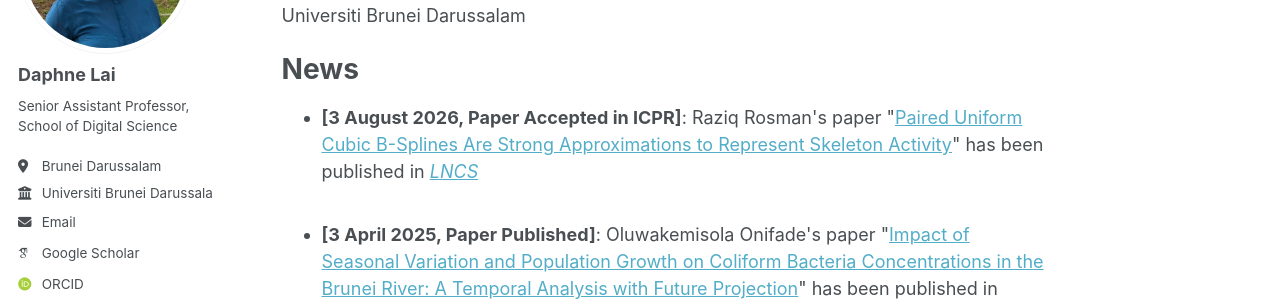
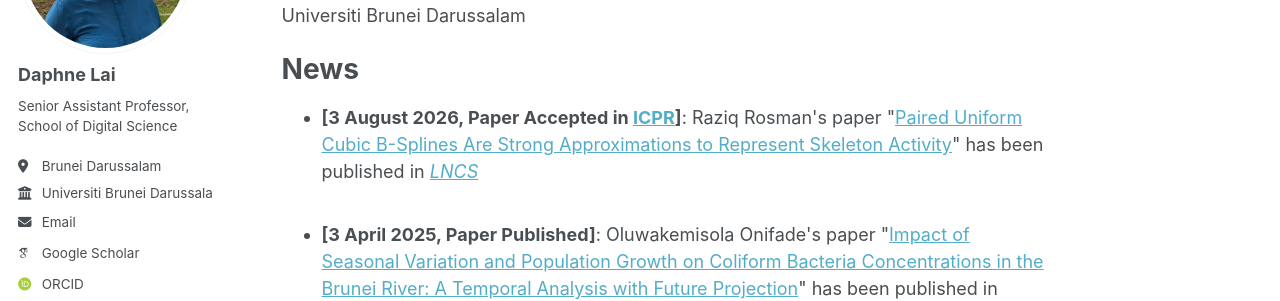
Before and after one commit to dtclai/dtclai.github.io, a Jekyll site: the page built from _pages/about.md, in a window 1280 px wide and 900 px high. Shown: the part 220-521 px from the top of the window. Built offline with Jekyll 4.4.1, drawn with Linux system fonts in a browser that asks for light colours; some web fonts are replaced; part of the change alters nothing that is shown.

```diff
--- a/_pages/about.md
+++ b/_pages/about.md
@@ -19,7 +19,7 @@ News
 <ul>
 <!-- <li><span style="color: #FF0000"><b>[Call for papers]</b></span>: We are organising <a href="https://meiyi1986.github.io/cec2023-esco/">The Special Session on Evolutionary Scheduling and Combinatorial Optimisation</a> at <a href="https://2023.ieee-cec.org/">IEEE Congress on Evolutionary Computation 2023</a>. Submission due date: <span style="color: #FF0000"><b>13 Jan, 2023</b></span>.</li> -->
 
-<li><b>[3 August 2026, Paper Accepted in ICPR]</b>: Raziq Rosman's paper "<a href="https://link.springer.com/chapter/10.1007/978-3-032-31920-3_4">Paired Uniform Cubic B-Splines Are Strong Approximations to Represent Skeleton Activity</a>" has been published in <i><a href="https://link.springer.com/book/10.1007/978-3-032-31920-3">LNCS</a></i></li>
+<li><b>[3 August 2026, Paper Accepted in <a href="https://dl.acm.org/doi/10.1007/978-3-032-31920-3_4">ICPR</a>]</b>: Raziq Rosman's paper "<a href="https://link.springer.com/chapter/10.1007/978-3-032-31920-3_4">Paired Uniform Cubic B-Splines Are Strong Approximations to Represent Skeleton Activity</a>" has been published in <i><a href="https://link.springer.com/book/10.1007/978-3-032-31920-3">LNCS</a></i></li>
 <br />
 
 <li><b>[3 April 2025, Paper Published]</b>: Oluwakemisola Onifade's paper "<a href="https://www.mdpi.com/2073-4441/17/7/1069">Impact of Seasonal Variation and Population Growth on Coliform Bacteria Concentrations in the Brunei River: A Temporal Analysis with Future Projection</a>" has been published in <i><a href="https://www.mdpi.com/journal/water">Water</a></i></li>
```
